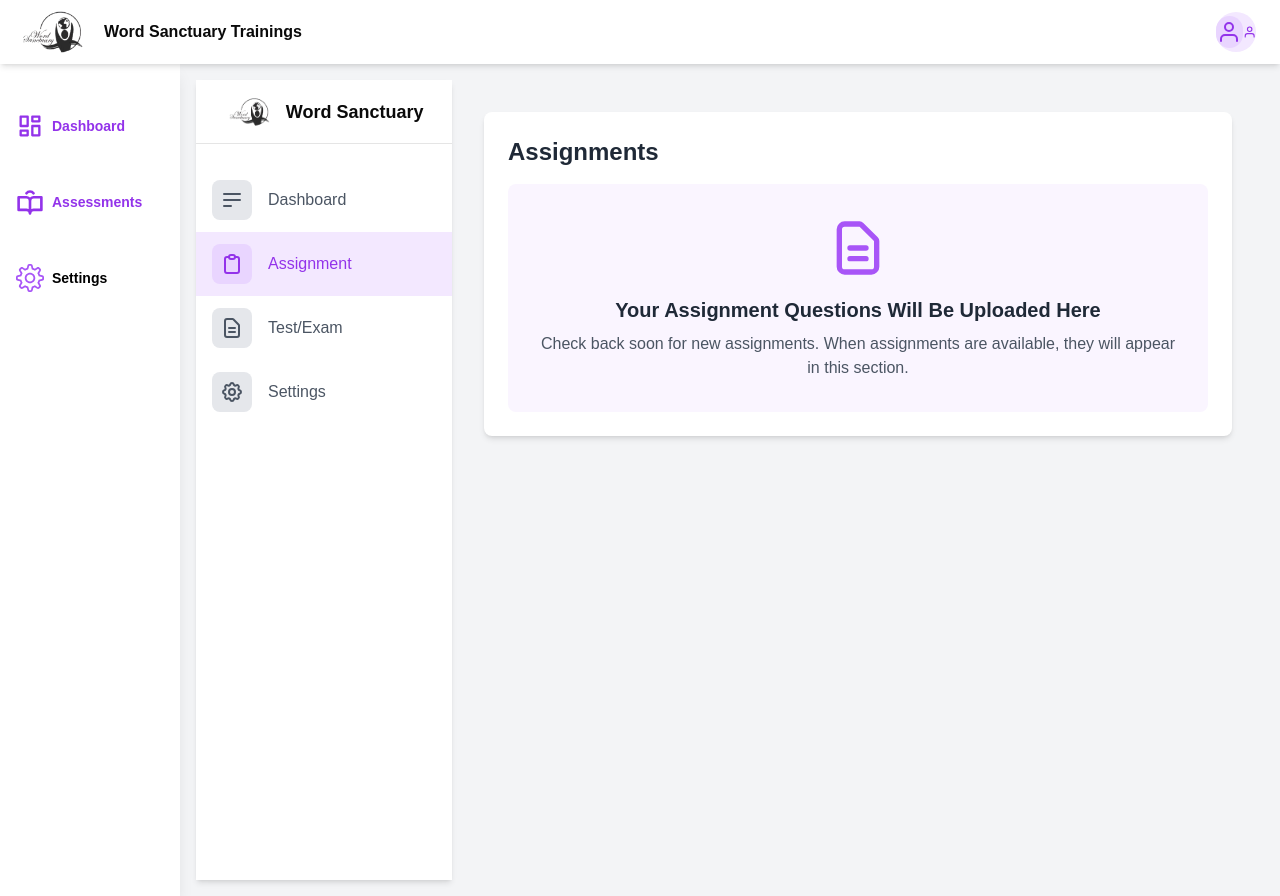
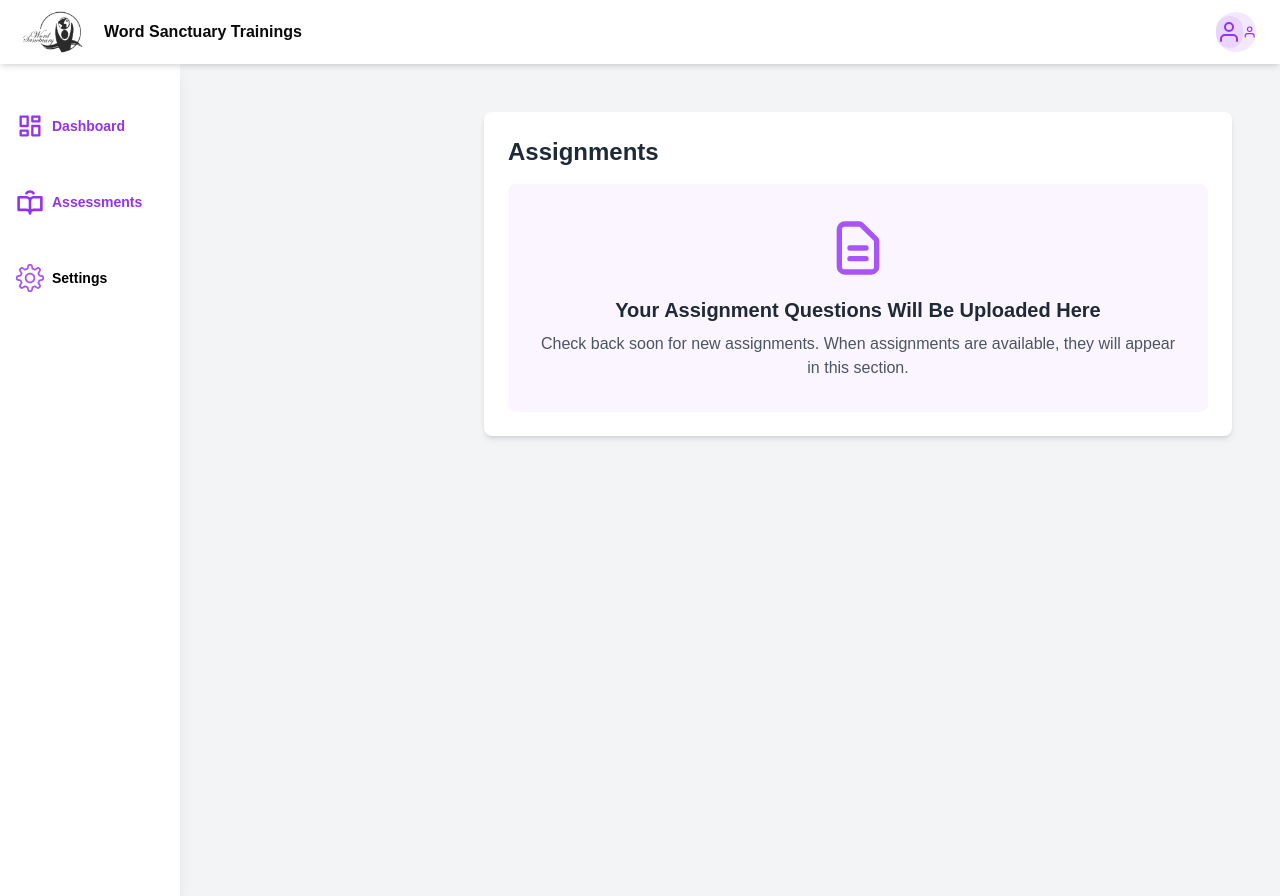
Before and after one commit to Zeeohn/central-training, a Next.js app: page /trainee/assessments in a window 1280 px wide. Built offline with nearby package versions, Linux system fonts and the light colour scheme.

Commit message:
fix sidebar

```diff
--- a/app/api/data-receiver/route.ts
+++ b/app/api/data-receiver/route.ts
@@ -25,7 +25,7 @@ export async function POST(request: NextRequest) {
 
     // Set cookie for client route to read
     response.cookies.set("profile_data", JSON.stringify(data), {
-      maxAge: 60,
+      maxAge: 600,
       path: "/",
       httpOnly: false, // Accessible to client-side JavaScript
       sameSite: "lax",
--- a/app/trainee/assessments/page.tsx
+++ b/app/trainee/assessments/page.tsx
@@ -1,105 +1,16 @@
-import Link from "next/link"
+import Link from "next/link";
 
 export default function Assignment() {
   return (
     <div className="min-h-screen bg-gray-100">
       <div className="flex">
-        {/* Sidebar */}
-        <div className="fixed h-full w-16 bg-white shadow-md md:w-64">
-          <div className="flex h-16 items-center justify-center border-b">
-            <img src="/images/word-sanctuary-logo-black.png" alt="Word Sanctuary" className="h-8 w-auto md:h-10" />
-            <span className="ml-2 hidden text-lg font-semibold md:block">Word Sanctuary</span>
-          </div>
-
-          <nav className="mt-6">
-            <Link href="/select-training" className="flex items-center px-4 py-3 text-gray-600 hover:bg-gray-100">
-              <div className="mr-4 flex h-10 w-10 items-center justify-center rounded-lg bg-gray-200 text-gray-600">
-                <svg
-                  xmlns="http://www.w3.org/2000/svg"
-                  className="h-6 w-6"
-                  fill="none"
-                  viewBox="0 0 24 24"
-                  stroke="currentColor"
-                >
-                  <path strokeLinecap="round" strokeLinejoin="round" strokeWidth={2} d="M4 6h16M4 12h16M4 18h7" />
-                </svg>
-              </div>
-              <span className="hidden md:block">Dashboard</span>
-            </Link>
-
-            <Link href="/assignment" className="flex items-center px-4 py-3 text-purple-600 bg-purple-100">
-              <div className="mr-4 flex h-10 w-10 items-center justify-center rounded-lg bg-purple-200 text-purple-600">
-                <svg
-                  xmlns="http://www.w3.org/2000/svg"
-                  className="h-6 w-6"
-                  fill="none"
-                  viewBox="0 0 24 24"
-                  stroke="currentColor"
-                >
-                  <path
-                    strokeLinecap="round"
-                    strokeLinejoin="round"
-                    strokeWidth={2}
-                    d="M9 5H7a2 2 0 00-2 2v12a2 2 0 002 2h10a2 2 0 002-2V7a2 2 0 00-2-2h-2M9 5a2 2 0 002 2h2a2 2 0 002-2M9 5a2 2 0 012-2h2a2 2 0 012 2"
-                  />
-                </svg>
-              </div>
-              <span className="hidden md:block">Assignment</span>
-            </Link>
-
-            <Link href="/test-exam" className="flex items-center px-4 py-3 text-gray-600 hover:bg-gray-100">
-              <div className="mr-4 flex h-10 w-10 items-center justify-center rounded-lg bg-gray-200 text-gray-600">
-                <svg
-                  xmlns="http://www.w3.org/2000/svg"
-                  className="h-6 w-6"
-                  fill="none"
-                  viewBox="0 0 24 24"
-                  stroke="currentColor"
-                >
-                  <path
-                    strokeLinecap="round"
-                    strokeLinejoin="round"
-                    strokeWidth={2}
-                    d="M9 12h6m-6 4h6m2 5H7a2 2 0 01-2-2V5a2 2 0 012-2h5.586a1 1 0 01.707.293l5.414 5.414a1 1 0 01.293.707V19a2 2 0 01-2 2z"
-                  />
-                </svg>
-              </div>
-              <span className="hidden md:block">Test/Exam</span>
-            </Link>
-
-            <Link href="/settings" className="flex items-center px-4 py-3 text-gray-600 hover:bg-gray-100">
-              <div className="mr-4 flex h-10 w-10 items-center justify-center rounded-lg bg-gray-200 text-gray-600">
-                <svg
-                  xmlns="http://www.w3.org/2000/svg"
-                  className="h-6 w-6"
-                  fill="none"
-                  viewBox="0 0 24 24"
-                  stroke="currentColor"
-                >
-                  <path
-                    strokeLinecap="round"
-                    strokeLinejoin="round"
-                    strokeWidth={2}
-                    d="M10.325 4.317c.426-1.756 2.924-1.756 3.35 0a1.724 1.724 0 002.573 1.066c1.543-.94 3.31.826 2.37 2.37a1.724 1.724 0 001.065 2.572c1.756.426 1.756 2.924 0 3.35a1.724 1.724 0 00-1.066 2.573c.94 1.543-.826 3.31-2.37 2.37a1.724 1.724 0 00-2.572 1.065c-.426 1.756-2.924 1.756-3.35 0a1.724 1.724 0 00-2.573-1.066c-1.543.94-3.31-.826-2.37-2.37a1.724 1.724 0 00-1.065-2.572c-1.756-.426-1.756-2.924 0-3.35a1.724 1.724 0 001.066-2.573c-.94-1.543.826-3.31 2.37-2.37.996.608 2.296.07 2.572-1.065z"
-                  />
-                  <path
-                    strokeLinecap="round"
-                    strokeLinejoin="round"
-                    strokeWidth={2}
-                    d="M15 12a3 3 0 11-6 0 3 3 0 016 0z"
-                  />
-                </svg>
-              </div>
-              <span className="hidden md:block">Settings</span>
-            </Link>
-          </nav>
-        </div>
-
         {/* Main content */}
         <div className="ml-16 flex-1 md:ml-64">
           <div className="p-4 md:p-8">
             <div className="rounded-lg bg-white p-6 shadow-md">
-              <h1 className="mb-4 text-2xl font-bold text-gray-800">Assignments</h1>
+              <h1 className="mb-4 text-2xl font-bold text-gray-800">
+                Assignments
+              </h1>
 
               <div className="rounded-lg bg-purple-50 p-8 text-center">
                 <div className="mb-4 flex justify-center">
@@ -122,7 +33,8 @@ export default function Assignment() {
                   Your Assignment Questions Will Be Uploaded Here
                 </h2>
                 <p className="text-gray-600">
-                  Check back soon for new assignments. When assignments are available, they will appear in this section.
+                  Check back soon for new assignments. When assignments are
+                  available, they will appear in this section.
                 </p>
               </div>
             </div>
@@ -130,5 +42,5 @@ export default function Assignment() {
         </div>
       </div>
     </div>
-  )
+  );
 }
```
